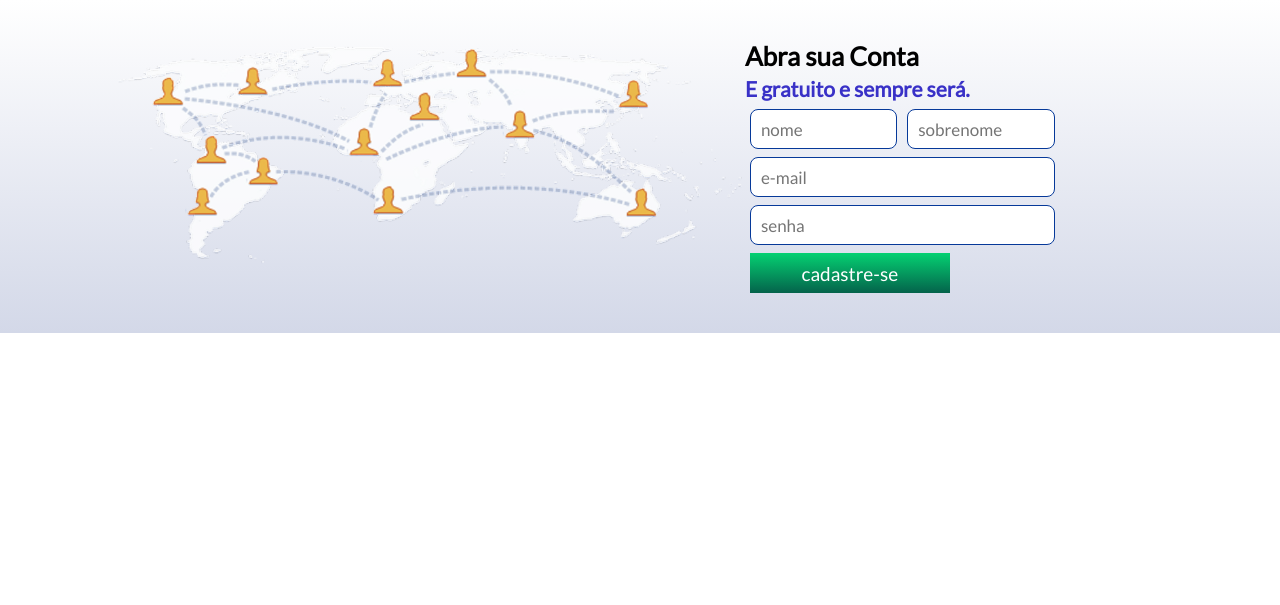
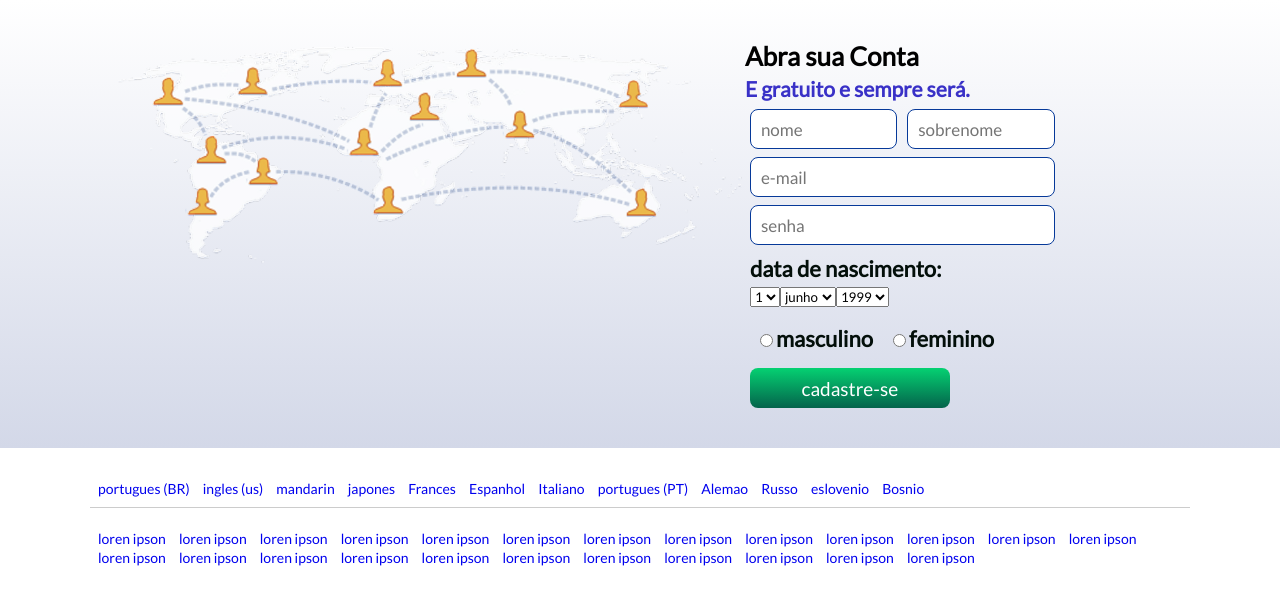
Before and after one commit to welik09/front-end.danki, a PHP site: page /index.html in a window 1280 px wide. Shown: the part 64-669 px from the top of the page. Run offline with PHP 8.4, Linux system fonts and the light colour scheme.

Commit message:
initial commit

```diff
--- a/index.html
+++ b/index.html
@@ -65,6 +65,39 @@
                  </div><!-- w100 -->
 
                  <div class="w100">
+                    <h2>data de nascimento: </h2>
+                    <select name="nascimento-dia" class="nascimento">
+                        <?php
+                            for($i = 1; $i <= 31; $i++)
+                          ?>
+                        <option value="<?php echo $i; ?>">1<?php echo $i; ?></option>
+                        <?php } ?>
+                    </select>
+
+                    <select name="nascimento-mes" class="nascimento">
+                        <option value="0">junho</option>
+                    </select>
+
+                    <select name="nascimento-ano" class="nascimento">
+                        <option value="0">1999</option>
+                    </select>
+                    <div class="clear"></div>
+                 </div><!-- w100 -->
+
+                 <div class="w100">           <!--  -->
+                    <div class="input-radio">
+                       <input type="radio"  name="sexo" value="masculino">
+                       <h2>masculino</h2>
+                    </div><!-- input-radio -->
+
+                    <div class="input-radio">
+                        <input type="radio"  name="sexo" value="feminino">
+                        <h2>feminino</h2>
+                     </div><!-- input-radio -->
+                     <div class="clear"></div>
+                 </div>
+
+                 <div class="w100">
                     <input type="submit" name="acao" value="cadastre-se">
                  </div><!-- w100 -->
 
@@ -77,6 +110,54 @@
         </div><!-- center -->
      </section><!-- main -->
 
+ <section class="linguas">
+    <div class="center">
+      <a class="selected-lingua" href="#">portugues (BR)</a>
+      <a class="selected-lingua"  href="#">ingles (us)</a>
+      <a class="selected-lingua"  href="#">mandarin</a>
+      <a class="selected-lingua"  href="#">japones</a>
+      <a class="selected-lingua"  href="#">Frances</a>
+      <a class="selected-lingua"  href="#">Espanhol</a>
+      <a class="selected-lingua"  href="#">Italiano</a>
+      <a class="selected-lingua"  href="#">portugues (PT)</a>
+      <a class="selected-lingua"  href="#">Alemao</a>
+      <a class="selected-lingua"  href="#">Russo</a>
+      <a class="selected-lingua"  href="#">eslovenio</a>
+      <a class="selected-lingua"  href="#">Bosnio</a>
+    </div><!-- center -->
+
+   <div style="border:0; padding-top: 20px;" class="center">
+    <a href="#">loren ipson</a>
+    <a href="#">loren ipson</a>
+    <a href="#">loren ipson</a>
+    <a href="#">loren ipson</a>
+    <a href="#">loren ipson</a>
+    <a href="#">loren ipson</a>
+    <a href="#">loren ipson</a>
+    <a href="#">loren ipson</a>
+    <a href="#">loren ipson</a>
+    <a href="#">loren ipson</a>
+    <a href="#">loren ipson</a>
+    <a href="#">loren ipson</a>
+    <a href="#">loren ipson</a>
+    <a href="#">loren ipson</a>
+    <a href="#">loren ipson</a>
+    <a href="#">loren ipson</a>
+    <a href="#">loren ipson</a>
+    <a href="#">loren ipson</a>
+    <a href="#">loren ipson</a>
+    <a href="#">loren ipson</a>
+    <a href="#">loren ipson</a>
+    <a href="#">loren ipson</a>
+    <a href="#">loren ipson</a>
+    <a href="#">loren ipson</a>
+</div>
+
+
+
+ </section><!-- linguas -->
+
+
 
 </body>
 </html>
--- /dev/null
+++ b/index.php
@@ -0,0 +1,3 @@
+<?php
+ for($i = 0; $i <= 31; $i++)
+?>
--- a/style.css
+++ b/style.css
@@ -126,4 +126,45 @@ form.criar-conta input[type=submit]{
   border: 0;
   max-width: 200px;
   font-size: 19px;
+  border-radius: 8px;
 }
+
+form .w100 h2{
+    margin-top: 10px;
+    color: #030f0a;
+    font-size: 22px;
+}
+
+form select.nascimento{
+    float: left;
+    margin-top: 5px;
+}
+.input-radio{
+    margin: 8px 10px;
+    float: left;
+}
+.input-radio h2{
+    display: inline-block;
+}
+
+.input-radio input[type=radio]{
+    width: auto !important;
+    display: inline-block;
+}
+
+section.linguas{
+    padding: 30px 0;
+    background: white;
+
+}
+section.linguas a{
+    font-size: 14px;
+    padding-right: 10px;
+    color: rgb(0, 22, 134)7, 15);
+    text-decoration: none;
+}
+section.linguas .center{
+    padding-left: 8px;
+    padding-bottom: 10px;
+    border-bottom: 1px solid #ccc;
+}
```
